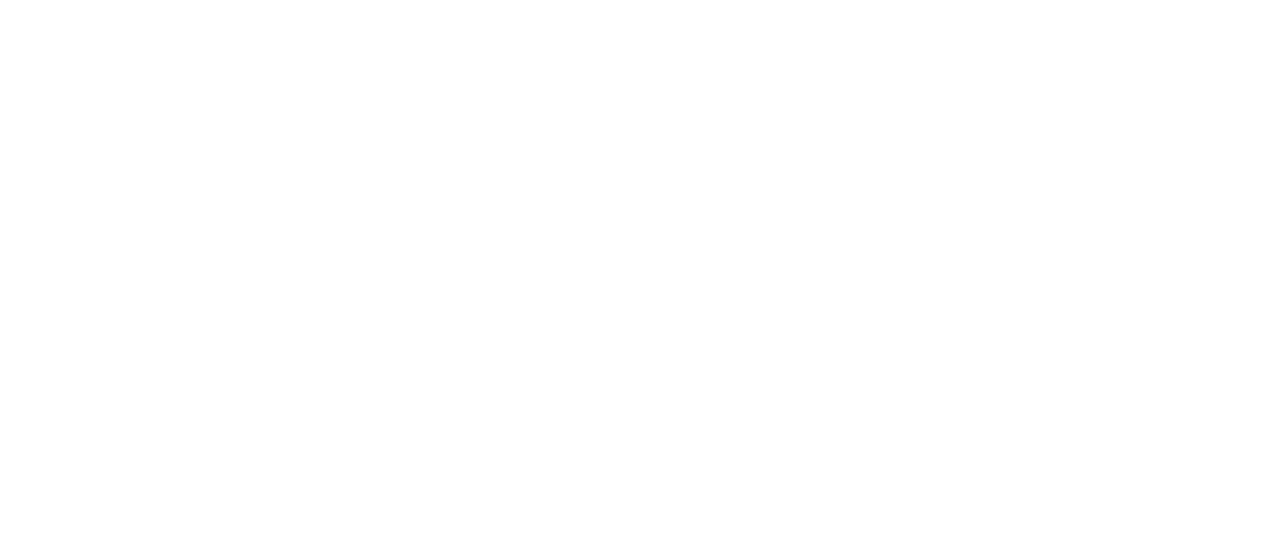
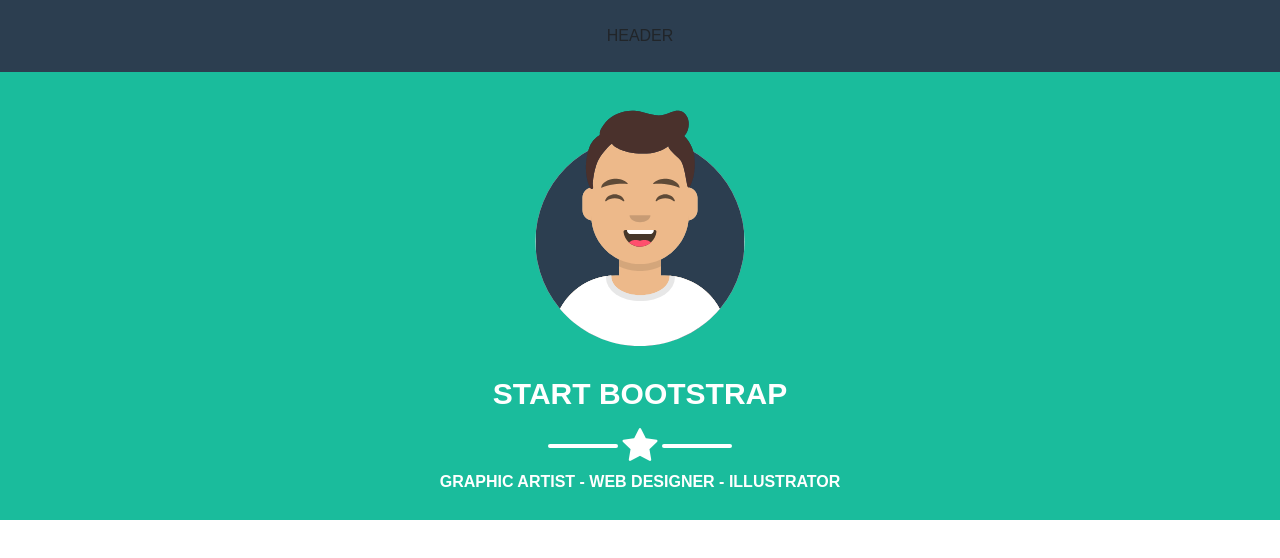
Before and after one commit to Rossiitaa/html-css-bootstrap-freelancer, a plain HTML site: page index.html in a window 1280 px wide. Drawn offline with nearby package versions, Linux system fonts and the light colour scheme.

Commit message:
first section finished

```diff
--- a/css/style.css
+++ b/css/style.css
@@ -1,3 +1,58 @@
 body {
-    font-family: 'Courier New', Courier, monospace;
+    font-family: Arial, Helvetica, sans-serif;
 }
+/* header */
+.ms_bg_head {
+    background-color: #2c3e50;
+}
+
+
+/* main */
+.ms_bg_section1 {
+    background-color: #1abc9c;
+    padding: 20px 0;
+}
+
+.ms_text_white {
+    color: #fff;
+}
+
+.ms_avatar {
+    width: 250px;
+    padding: 10px;
+}
+
+.ms_title_sec1 {
+    font-size: 30px;
+    font-weight: 600;
+    margin-top: 20px;
+}
+
+.ms_star {
+}
+.ms_star i {
+    font-size: 35px;
+    vertical-align: middle;
+}
+.ms_star::before {
+    content: "";
+    width: 70px;
+    height: 4px;
+    border-radius: 15px;
+    background-color: #fff;
+    vertical-align: middle;
+    display: inline-block;
+}
+.ms_star::after {
+    content: "";
+    width: 70px;
+    height: 4px;
+    border-radius: 15px;
+    background-color: #fff;
+    vertical-align: middle;
+    display: inline-block;
+}
+
+h6 {
+    font-weight: bold;
+}
--- a/index.html
+++ b/index.html
@@ -6,12 +6,34 @@
     <meta name="viewport" content="width=device-width, initial-scale=1.0">
     <title>html-css-bootstrap-freelancer</title>
     <link href="https://cdn.jsdelivr.net/npm/bootstrap@5.0.2/dist/css/bootstrap.min.css" rel="stylesheet" integrity="sha384-EVSTQN3/azprG1Anm3QDgpJLIm9Nao0Yz1ztcQTwFspd3yD65VohhpuuCOmLASjC" crossorigin="anonymous">
+    <link rel="stylesheet" href="https://cdn.jsdelivr.net/npm/bootstrap-icons@1.8.3/font/bootstrap-icons.css">
     <link rel="stylesheet" href="./css/style.css">
 </head>
 <body>
-    <!-- <header></header> -->
+    <header class="ms_bg_head">
+        <nav class="container text-center p-4">
+            HEADER
+        </nav>
+    </header>
     <main>
-
+        <section class="ms_bg_section1">
+            <div class="container ms_text_white">
+                <div class="row">
+                    <div class="col-12 text-center">
+                        <div>
+                            <img class="ms_avatar" src="./img/avatar.svg" alt="avatar">
+                        </div>
+                        <h1 class="ms_title_sec1">START BOOTSTRAP</h1>
+                        <div class="ms_star">
+                            <i class="bi bi-star-fill"></i>
+                        </div>
+                        <h6 class="col-12">
+                            GRAPHIC ARTIST - WEB DESIGNER - ILLUSTRATOR
+                        </h6>
+                    </div>
+                </div>
+            </div>
+        </section>
     </main>
     <footer></footer>
 </body>
```
